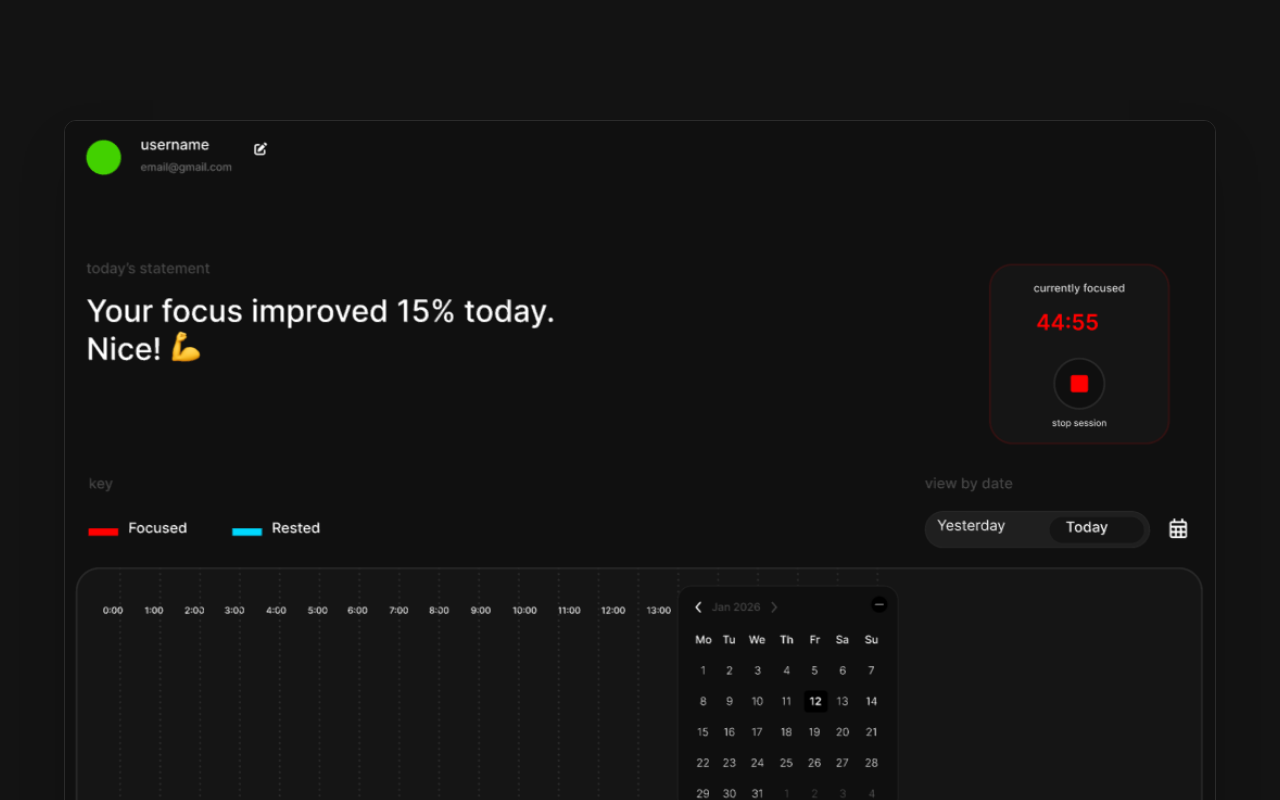
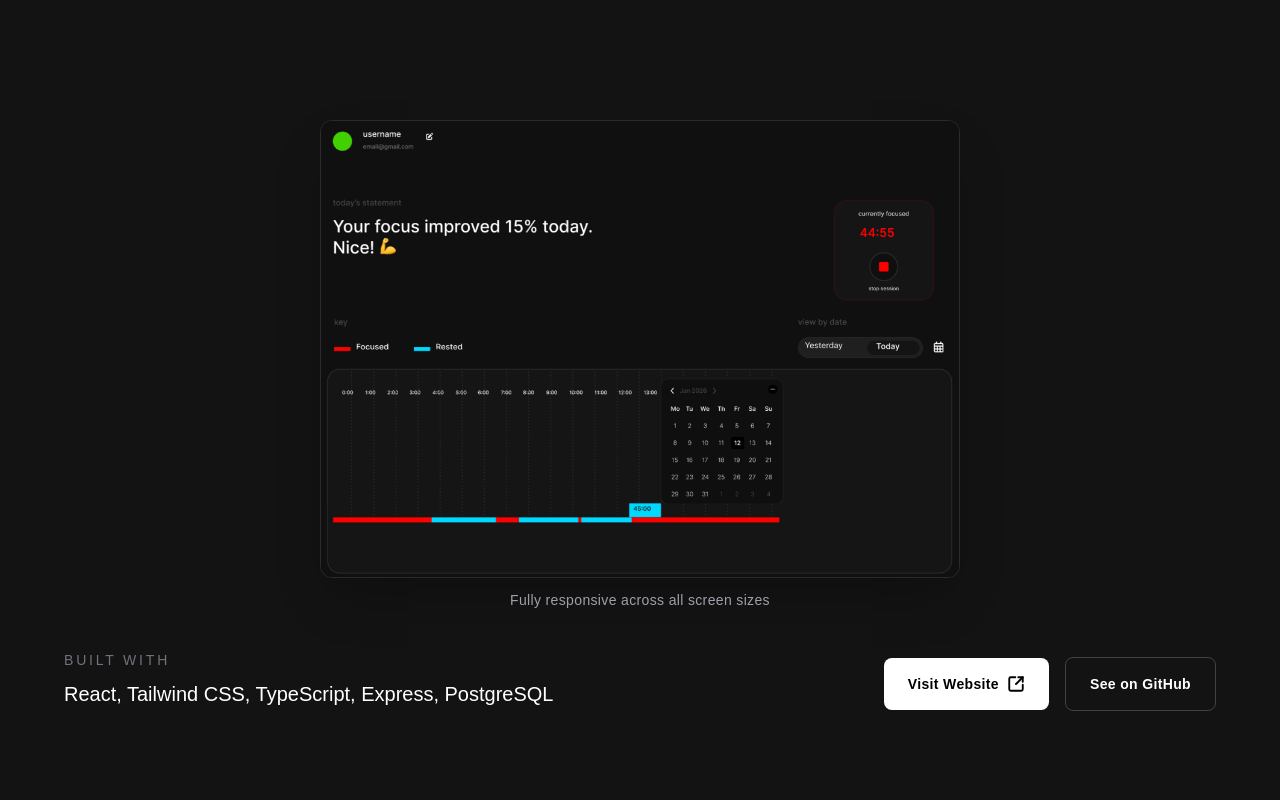
Before and after one commit to Stefan1400/portfolio, a Next.js app: page /projects/ato in a window 1280 px wide. Shown: the part 1080-1880 px from the top of the page. Built offline with nearby package versions, Linux system fonts and the light colour scheme.

Commit message:
refactor(projects): improve project showcase image on large screen

```diff
--- a/app/projects/[slug]/page.tsx
+++ b/app/projects/[slug]/page.tsx
@@ -2,7 +2,6 @@ import Navbar from "@/components/layout/Navbar";
 import ProjectHero from "@/components/projects/shared/ProjectHero";
 import ProjectDescription from "@/components/projects/shared/ProjectDescription";
 import ProjectShowcase from "@/components/projects/shared/ProjectShowcase";
-import About from "@/components/sections/About";
 import Contact from "@/components/sections/Contact";
 
 export default function AtoPage() {
@@ -25,7 +24,6 @@ export default function AtoPage() {
         toolsUsed='React, Tailwind CSS, TypeScript, Express, PostgreSQL'
       />
 
-      {/* <About /> */}
       <Contact />
     </div>
   )
--- a/components/projects/shared/ProjectShowcase.tsx
+++ b/components/projects/shared/ProjectShowcase.tsx
@@ -11,10 +11,9 @@ export default function ProjectShowcase({ imageSrc, imageAlt, toolsUsed }: Proje
   return (
     <div className="flex flex-col items-center px-6 sm:px-8 lg:px-12">
 
-
-      <div className="w-full max-w-6xl">
+      <div className="w-full max-w-6xl flex items-center justify-center flex-col">
           <Image
-          className="w-full rounded-xl border border-white/10 shadow-2xl object-cover"
+            className="w-full rounded-xl border border-white/10 shadow-2xl object-cover lg:w-[50vw] "
             src={imageSrc}
             alt={imageAlt}
             width={1500}
```
Lines whose indentation alone changed are shown as unchanged.
